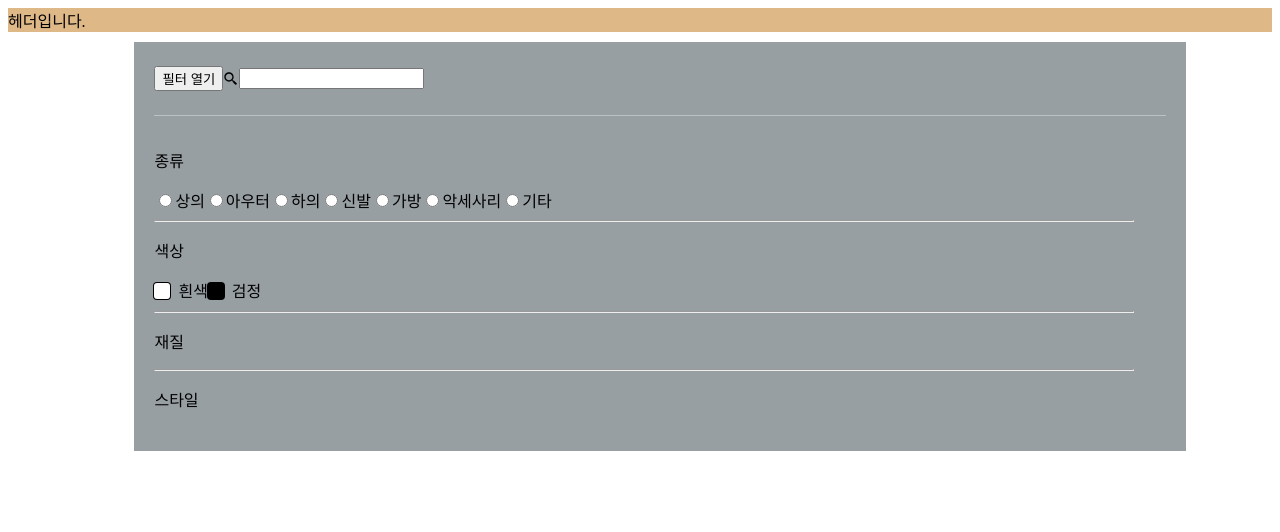
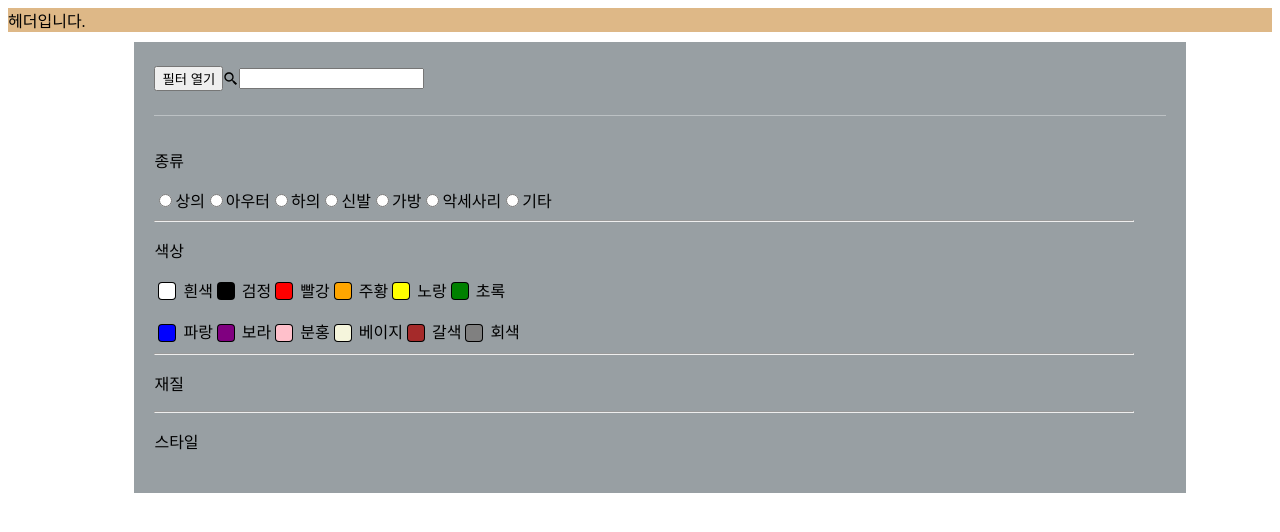
Before and after one commit to ClothPick/ClothPick-Team-Project-Web, a React (Create React App) app: page / in a window 1280 px wide. Both pictures are taken after a click on the button "필터 열기". Shown: the top 532 px of the page. Built offline with nearby package versions, Linux system fonts and the light colour scheme.

Commit message:
[내 옷장] 옷 색상 버튼 Custom
- 모두 체크되는 오류 수정 필요

```diff
--- a/src/Closet/Accordion/Accordion.css
+++ b/src/Closet/Accordion/Accordion.css
@@ -35,15 +35,9 @@
     padding-right: 2rem;
     border: 0px solid rgba(225,228,230,.5);
     border-top-width: 1px;
-
-    transition:padding-top 0.5s, padding-bottom 0.5s, height 0.5s, transform 0.5s;
   }
 
   .faq-card-none {
-    padding-top: 0rem;
-    padding-bottom: 0rem;
-    height: 0px;
+    display: none;
 
-    visibility: hidden;
-    transition:padding-top 0.5s, padding-bottom 0.5s, height 0.5s, transform 0.5s;
   }
--- a/src/Closet/Accordion/Accordion.jsx
+++ b/src/Closet/Accordion/Accordion.jsx
@@ -49,13 +49,7 @@ const Accordion = () => {
                         <TypeRadio />
                         <hr />
                         <p className="FAQ-card-answer">{item.color}</p>
-                        <label>
-                            <ColorCheck
-                            // checked={state.checked}
-                            // onChange={handleCheckboxChange}
-                            />
-                        </label>
-
+                        <ColorCheck />
                         <hr />
                         <p className="FAQ-card-answer">{item.texture}</p>
                         <hr />
--- a/src/Closet/Accordion/Collection/ColorCheck.jsx
+++ b/src/Closet/Accordion/Collection/ColorCheck.jsx
@@ -1,28 +1,27 @@
 import React, { useState } from 'react'
 import CSSColorCheck from './styles/CSSColorCheck'
 
-function ColorCheck() {
+const ColorCheck = ({ props }) => {
   const [isChecked, setIsChecked] = useState(false);
 
   const onClickCheck = () => {
-    // setIsChecked(isChecked ? !isChecked : isChecked);
     setIsChecked(!isChecked);
     console.log(!isChecked);
   };
 
   return (
-    <div>
-      <label value='check1'>
+    <>
+      <label>
         <CSSColorCheck
           checked={isChecked}
           onChange={() => {
             onClickCheck()
           }}
         />
-        <span style={{ marginLeft: 8 }}>흰색</span>
+        <span name='white' text='white' style={{ marginLeft: 8 }}>흰색</span>
       </label>
 
-      <label value='check2'>
+      <label>
         <CSSColorCheck
           black
           checked={isChecked}
@@ -30,9 +29,119 @@ function ColorCheck() {
             onClickCheck()
           }}
         />
-        <span style={{ marginLeft: 8 }}>검정</span>
+        <span name='black' text='black' style={{ marginLeft: 8 }}>검정</span>
       </label>
-    </div >
+
+      <label>
+        <CSSColorCheck
+          red
+          checked={isChecked}
+          onChange={() => {
+            onClickCheck()
+          }}
+        />
+        <span name='red' text='red' style={{ marginLeft: 8 }}>빨강</span>
+      </label>
+
+      <label>
+        <CSSColorCheck
+          orange
+          checked={isChecked}
+          onChange={() => {
+            onClickCheck()
+          }}
+        />
+        <span name='orange' text='orange' style={{ marginLeft: 8 }}>주황</span>
+      </label>
+
+      <label>
+        <CSSColorCheck
+          yellow
+          checked={isChecked}
+          onChange={() => {
+            onClickCheck()
+          }}
+        />
+        <span name='yellow' text='yellow' style={{ marginLeft: 8 }}>노랑</span>
+      </label>
+
+      <label>
+        <CSSColorCheck
+          green
+          checked={isChecked}
+          onChange={() => {
+            onClickCheck()
+          }}
+        />
+        <span name='green' text='green' style={{ marginLeft: 8 }}>초록</span>
+      </label>
+      <p></p>
+      <label>
+        <CSSColorCheck
+          blue
+          checked={isChecked}
+          onChange={() => {
+            onClickCheck()
+          }}
+        />
+        <span name='blue' text='blue' style={{ marginLeft: 8 }}>파랑</span>
+      </label>
+
+      <label>
+        <CSSColorCheck
+          purple
+          checked={isChecked}
+          onChange={() => {
+            onClickCheck()
+          }}
+        />
+        <span name='purple' text='purple' style={{ marginLeft: 8 }}>보라</span>
+      </label>
+
+      <label>
+        <CSSColorCheck
+          pink
+          checked={isChecked}
+          onChange={() => {
+            onClickCheck()
+          }}
+        />
+        <span name='pink' text='pink' style={{ marginLeft: 8 }}>분홍</span>
+      </label>
+
+      <label>
+        <CSSColorCheck
+          beige
+          checked={isChecked}
+          onChange={() => {
+            onClickCheck()
+          }}
+        />
+        <span name='beige' text='beige' style={{ marginLeft: 8 }}>베이지</span>
+      </label>
+
+      <label>
+        <CSSColorCheck
+          brown
+          checked={isChecked}
+          onChange={() => {
+            onClickCheck()
+          }}
+        />
+        <span name='brown' text='brown' style={{ marginLeft: 8 }}>갈색</span>
+      </label>
+
+      <label>
+        <CSSColorCheck
+          gray
+          checked={isChecked}
+          onChange={() => {
+            onClickCheck()
+          }}
+        />
+        <span name='gray' text='gray' style={{ marginLeft: 8 }}>회색</span>
+      </label>
+    </>
   )
 }
 
--- a/src/Closet/Accordion/Collection/styles/CSSColorCheck.js
+++ b/src/Closet/Accordion/Collection/styles/CSSColorCheck.js
@@ -1,14 +1,25 @@
 import React from 'react'
 import styled, { css } from 'styled-components'
 
-const CheckboxContainer = styled.div`
+const checkBoxColors = {
+  white: '#938224',
+  black: '#ffff99',
+};
+
+const StyledLabel = styled.label`
+  display: flex;
+  align-items: center;
+  user-select: none;
+`;
+
+const CheckboxContainer = styled.label`
   display: inline-block;
   vertical-align: middle;
 
 `
 const Icon = styled.svg`
   fill: none;
-  stroke: ${props => props.black ? 'white' : 'black'};;
+  stroke: ${props => props.black || props.green || props.blue || props.purple || props.brown ? 'white' : 'black'};;
   stroke-width: 3px;
 `
 const HiddenCheckbox = styled.input.attrs({ type: 'checkbox' })`
@@ -28,10 +39,9 @@ const StyledCheckbox = styled.div`
   display: inline-block;
   width: 16px;
   height: 16px;
-  /* background: ${props => props.background || 'white'} */
+  margin-left: 5px;
   border-radius: 3px;
   transition: all 150ms;
-  /* background-color: white; */
   background-color: ${props => props.background || 'white'};
   box-shadow: 0 0 0 1px black;
 
@@ -40,13 +50,89 @@ const StyledCheckbox = styled.div`
     props.black &&
     css`
       background-color: black;
-      label = '검정'
     `
   }
 
+  ${(props) =>
+    props.red &&
+    css`
+      background-color: red;
+    `
+  }
+
+  ${(props) =>
+    props.orange &&
+    css`
+      background-color: orange;
+    `
+  }
+
+${(props) =>
+    props.yellow &&
+    css`
+      background-color: yellow;
+    `
+  }
+
+${(props) =>
+    props.green &&
+    css`
+      background-color: green;
+    `
+  }
+
+${(props) =>
+    props.blue &&
+    css`
+      background-color: blue;
+    `
+  }
+
+${(props) =>
+    props.purple &&
+    css`
+      background-color: purple;
+    `
+  }
+
+${(props) =>
+    props.pink &&
+    css`
+      background-color: pink;
+    `
+  }
+
+${(props) =>
+    props.beige &&
+    css`
+      background-color: beige;
+    `
+  }
+
+${(props) =>
+    props.brown &&
+    css`
+      background-color: brown;
+    `
+  }
+
+${(props) =>
+    props.gray &&
+    css`
+      background-color: gray;
+    `
+  }
+
+  /* ${(props) => {
+    const color = checkBoxColors[props.name] || checkBoxColors['default'];
+    props.black &&
+      css`
+    background-color: ${color};
+    `
+  }} */
+
   ${HiddenCheckbox}: focus + & {
-  box- shadow: 0 0 0 3px red;
-
+  box- shadow: 0 0 0 2px red;
   }
 
   ${Icon} {
@@ -54,10 +140,9 @@ const StyledCheckbox = styled.div`
 }
 `;
 
-const CSSColorCheck = ({ className, checked, ...props }) => (
-
-  <CheckboxContainer className={className}>
-    <HiddenCheckbox checked={checked} {...props} />
+const CSSColorCheck = ({ className, checked, text, ...props }) => (
+  <CheckboxContainer>
+    <HiddenCheckbox {...props} />
     <StyledCheckbox checked={checked} {...props}>
       <Icon viewBox="0 0 24 24" {...props}>
         <polyline points="20 6 9 17 4 12" />
```
